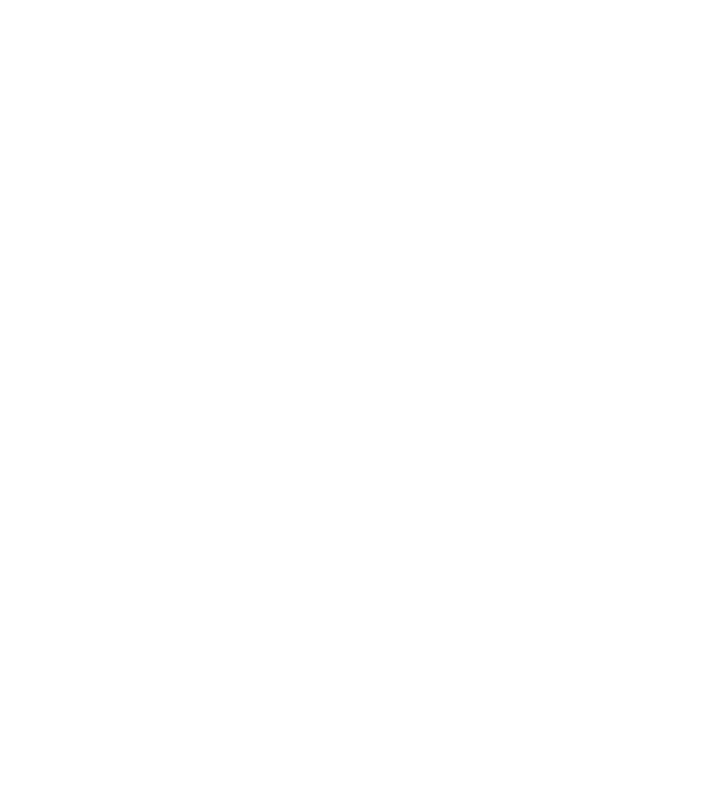
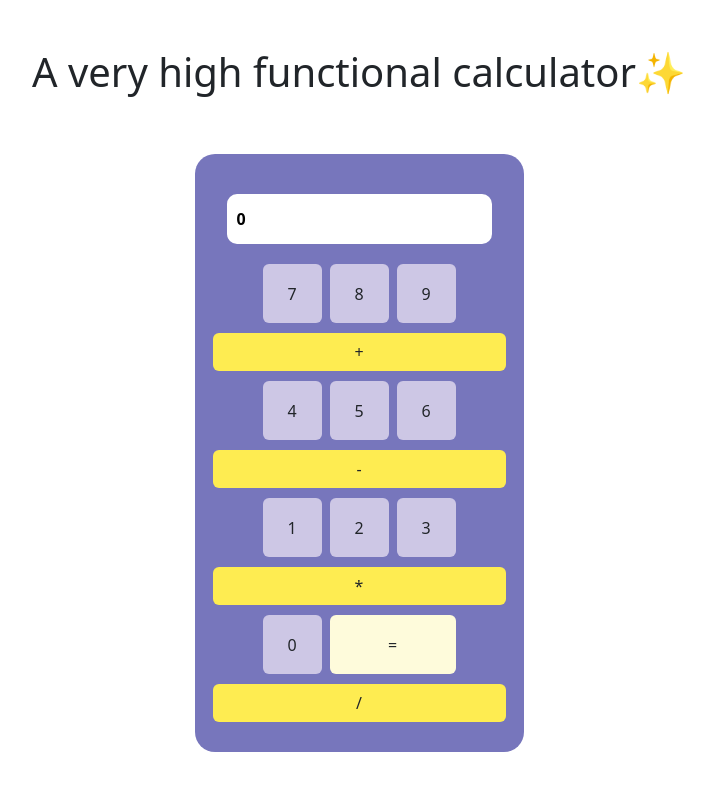
Before and after one commit to HalehNk/Calculator, a plain HTML site: page index.html in a window 1280 px wide. Shown: the whole page, without its empty margins (281-995 px from the left). Drawn offline with nearby package versions, Linux system fonts and the light colour scheme.

Commit message:
html css done

```diff
--- a/index.html
+++ b/index.html
@@ -1,15 +1,60 @@
-<!DOCTYPE html>
+<!doctype html>
 <html lang="en">
 
 <head>
-  <meta charset="UTF-8">
-  <meta http-equiv="X-UA-Compatible" content="IE=edge">
-  <meta name="viewport" content="width=device-width, initial-scale=1.0">
-  <title>Document</title>
+  <meta charset="utf-8">
+  <meta name="viewport" content="width=device-width, initial-scale=1">
+  <title>Calculator</title>
+  <link href="https://cdn.jsdelivr.net/npm/bootstrap@5.2.0-beta1/dist/css/bootstrap.min.css" rel="stylesheet"
+    integrity="sha384-0evHe/X+R7YkIZDRvuzKMRqM+OrBnVFBL6DOitfPri4tjfHxaWutUpFmBp4vmVor" crossorigin="anonymous">
+  <link rel="stylesheet" href="style.css">
+  <script defer src="script.js"></script>
 </head>
 
 <body>
+  <div class="container-fluid text-center d-flex flex-column justify-content-center align-items-center">
+    <h1 class="heading-primary text-center">A very high functional calculator✨</h1>
+    <div class="calc-container">
+      <div class="row">
+        <form name="calc">
+          <input type="text" id="entr" class="entr text-right" value="0" readonly>
+        </form>
+      </div>
 
+      <div class="row d-flex justify-content-center">
+        <button id="numberButton" type="button" class="btn btn-num numberButton" onclick="numButtonPress(7)">7</button>
+        <button id="numberButton" type="button" class="btn btn-num numberButton" onclick="numButtonPress(8)">8</button>
+        <button id="numberButton" type="button" class="btn btn-num numberButton" onclick="numButtonPress(9)">9</button>
+        <button id="operatorButton" type="button" class="btn btn-operator operatorButton"
+          onclick="mathButtonPress('+')">+</button>
+      </div>
+      <div class="row d-flex justify-content-center">
+        <button id="numberButton" type="button" class="btn btn-num numberButton" onclick="numButtonPress(4)">4</button>
+        <button id="numberButton" type="button" class="btn btn-num numberButton" onclick="numButtonPress(5)">5</button>
+        <button id="numberButton" type="button" class="btn btn-num numberButton" onclick="numButtonPress(6)">6</button>
+        <button id="operatorButton" type="button" class="btn btn-operator operatorButton"
+          onclick="mathButtonPress('-')">-</button>
+      </div>
+      <div class="row d-flex justify-content-center">
+        <button id="numberButton" type="button" class="btn btn-num numberButton" onclick="numButtonPress(1)">1</button>
+        <button id="numberButton" type="button" class="btn btn-num numberButton" onclick="numButtonPress(2)">2</button>
+        <button id="numberButton" type="button" class="btn btn-num numberButton" onclick="numButtonPress(3)">3</button>
+        <button id="operatorButton" type="button" class="btn btn-operator operatorButton"
+          onclick="mathButtonPress('*')">*</button>
+      </div>
+      <div class="row d-flex justify-content-center">
+        <button id="numberButton" type="button" class="btn btn-num numberButton" onclick="numButtonPress(0)">0</button>
+        <button id="decimalButton" type="button" class="btn btn-equal equalButton"
+          onclick="equalButtonPress()">=</button>
+        <button id="operatorButton" type="button" class="btn btn-operator operatorButton"
+          onclick="mathButtonPress('/')">/</button>
+      </div>
+    </div>
+  </div>
+
+  <script src="https://cdn.jsdelivr.net/npm/bootstrap@5.2.0-beta1/dist/js/bootstrap.bundle.min.js"
+    integrity="sha384-pprn3073KE6tl6bjs2QrFaJGz5/SUsLqktiwsUTF55Jfv3qYSDhgCecCxMW52nD2"
+    crossorigin="anonymous"></script>
 </body>
 
 </html>
--- /dev/null
+++ b/style.css
@@ -0,0 +1,68 @@
+.heading-primary {
+  margin: 3rem;
+}
+
+.container {
+  margin: 0px;
+}
+
+.entr {
+  width: 265px;
+  height: 50px;
+  border-radius: 10px;
+  padding: 10px;
+  margin: 10px 2px;
+  font-size: 16px;
+  font-weight: bold;
+  border: none;
+}
+
+.btn-num:hover {
+  background-color: #cdc7e5;
+}
+
+.btn-equal:hover {
+  background-color: #fefbdb;
+}
+
+.btn-operator:hover {
+  background-color: #feec51;
+}
+
+.btn-num {
+  background-color: #cdc7e5;
+}
+
+.btn-operator {
+  background-color: #feec51;
+}
+
+.btn-equal {
+  background-color: #fefbdb;
+}
+
+.calc-container {
+  background-color: #7776bc;
+  border-radius: 20px;
+  padding: 30px;
+  margin-top: 10px;
+  margin-bottom: 10px;
+}
+.numberButton {
+  height: 59px;
+  width: 59px;
+  margin: 10px 4px;
+  border: none !important;
+}
+.OperatorButton {
+  height: 59px;
+  width: 59px;
+  margin: 10px 4px;
+  border: none !important;
+}
+.equalButton {
+  height: 59px;
+  width: 126px;
+  margin: 10px 4px;
+  border: none !important;
+}
```
Also changed, not shown: script.js (added).
